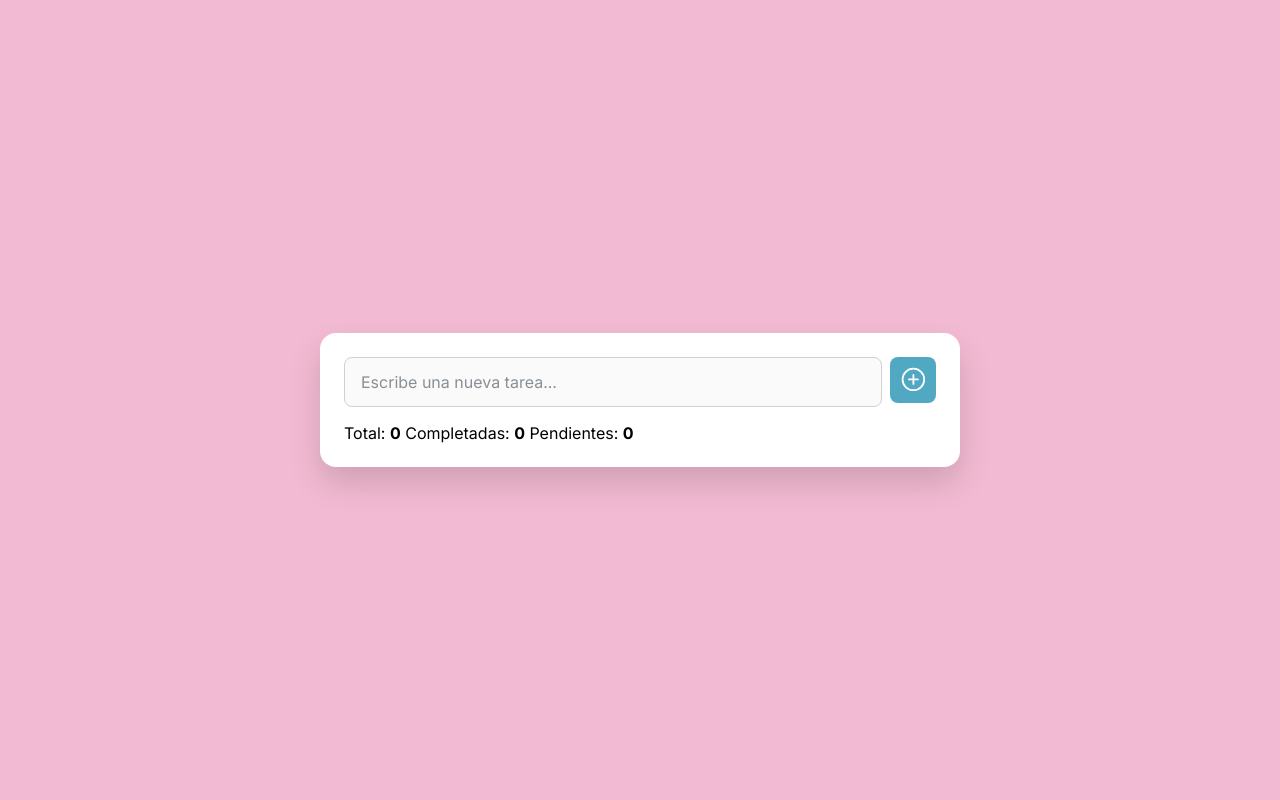
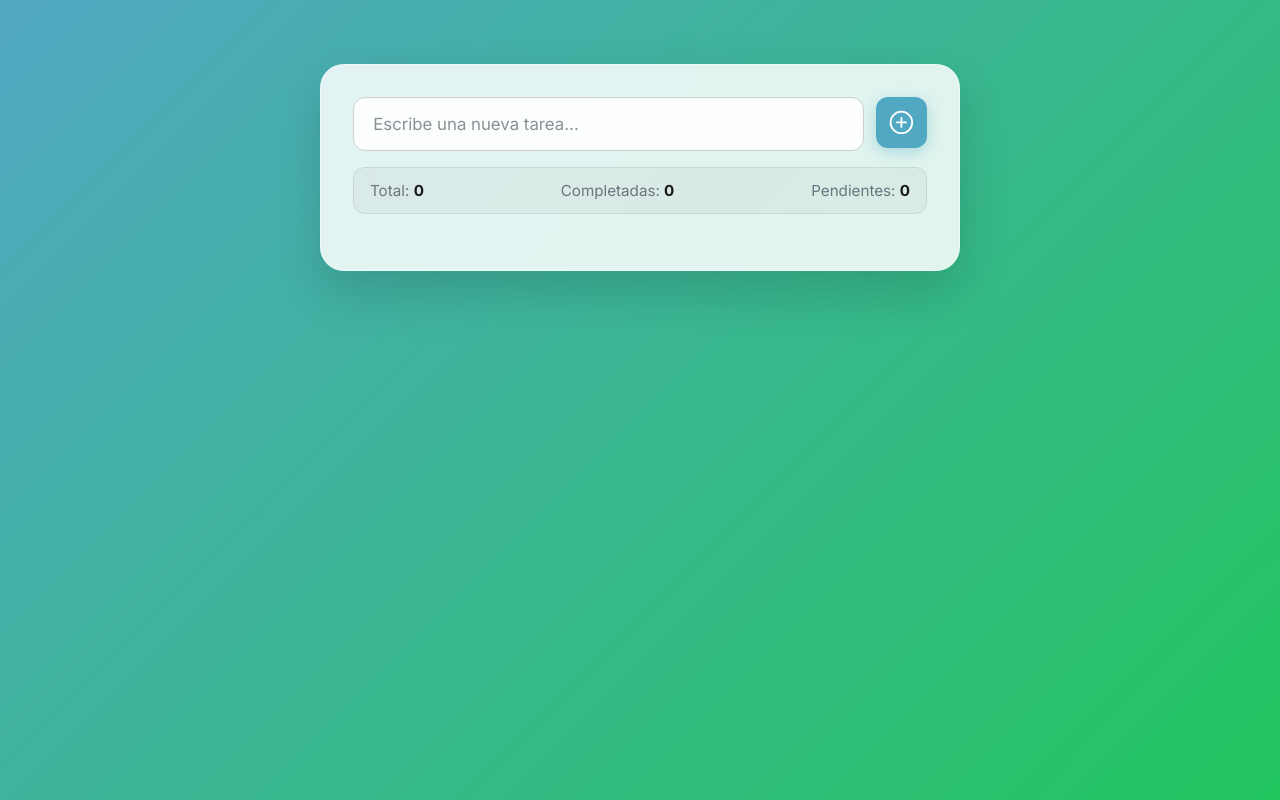
Before and after one commit to moisejos10/PROYECTO-lista-de-tareas, a website: page tasks/index.html in a window 1280 px wide. Drawn offline with nearby package versions, Linux system fonts and the light colour scheme.

Commit message:
Mejora visual: Diseño moderno con glassmorphism en la página principal y lista de tareas

```diff
--- a/db.json
+++ b/db.json
@@ -1,8 +1,8 @@
 {
   "tasks": [
     {
-      "id": "253e",
-      "texto": "hola jejejej",
+      "id": "8ca7",
+      "texto": "Que bello me quedo",
       "check": false
     }
   ]
--- a/index.css
+++ b/index.css
@@ -1,304 +1,188 @@
-/* --- PALETA DE COLORES (MODO CLARO POR DEFECTO) --- */
 :root {
-  /* Nombres semánticos para cada color */
-  --color-bg-page: #d8f2f2;
-  --color-bg-lista: #ffffff;
-  --color-bg-input: #fafafa;
-  --color-text-primary: #1a1a1a;
-  --color-text-placeholder: #6c757d;
-  --color-text-error: #ff0000;
-  --color-border-input: #d0d0d0;
-  --color-border-list: rgba(0, 0, 0, 0.1);
-  --color-shadow: rgba(0, 0, 0, 0.15);
-
-  /* Colores de Acento */
-  --accent-primary: #51a8c3;        /* Botón Agregar */
-  --accent-primary-hover: #458ea2;
-
-  /* NUEVO COLOR VERDE PARA CHECK */
-  --accent-check: #22c55e;
-  --accent-check-hover: #16a34a;
-
-  --accent-danger: #f81717;         /* Botón Eliminar */
-  --accent-danger-hover: #c92424;
-
-  --accent-focus-ring: rgba(81, 168, 195, 0.25);
-
-  /* Colores de Scrollbar */
-  --scrollbar-track: rgba(0, 0, 0, 0.05);
-  --scrollbar-thumb: #b0b0b0;
-  --scrollbar-thumb-hover: #909090;
+    --accent-primary: #51a8c3;
+    --accent-secondary: #22c55e;
+    --accent-gradient: linear-gradient(135deg, var(--accent-primary), var(--accent-secondary));
+    --glass-bg: rgba(255, 255, 255, 0.75);
+    --glass-border: rgba(255, 255, 255, 0.2);
 }
 
-
-/* --- MODO OSCURO AUTOMÁTICO --- */
 @media (prefers-color-scheme: dark) {
     :root {
-    --color-bg-page: #474f4f51;
-    --color-bg-lista: #252c2c;
-    --color-bg-input: #1f2626;
-    --color-text-primary: #f0f0f0;
-    --color-text-placeholder: #888888;
-    --color-text-error: #ec0000;
-    --color-border-input: #4a5555;
-    --color-border-list: rgba(255, 255, 255, 0.1);
-    --color-shadow: rgba(0, 0, 0, 0.4);
-
-    --accent-primary: #55b8d4;
-    --accent-primary-hover: #6bc9e3;
-
-    /* NUEVO COLOR VERDE MODO OSCURO */
-    --accent-check: #4ade80;
-    --accent-check-hover: #22c55e;
-
-    --accent-danger: #ff4d4d;
-    --accent-danger-hover: #ff6b6b;
-
-    --accent-focus-ring: rgba(85, 184, 212, 0.4);
-
-    --scrollbar-track: rgba(255, 255, 255, 0.05);
-    --scrollbar-thumb: #555;
-    --scrollbar-thumb-hover: #777;
+        --glass-bg: rgba(28, 28, 30, 0.8);
+        --glass-border: rgba(255, 255, 255, 0.05);
     }
 }
 
-
-/* --- ESTILOS GENERALES Y DE LA APP --- */
-body {
-  background-color: var(--primary-color);
-  font-family: "Inter", sans-serif;
-  transition: background-color 0.3s ease;
+@keyframes fadeInUp {
+    from {
+        opacity: 0;
+        transform: translateY(30px);
+    }
+    to {
+        opacity: 1;
+        transform: translateY(0);
+    }
 }
 
-main {
+#nav-bar {
     width: 100%;
-  max-width: 40rem;
-  background-color: var(--color-bg-lista);
-  padding: 1.5rem;
-  border-radius: 1rem;
-  box-shadow: 0 1rem 2rem var(--color-shadow);
-  margin: 2rem auto;
-  transition: background-color 0.3s ease, box-shadow 0.3s ease;
+    background-color: var(--glass-bg);
+    backdrop-filter: blur(16px);
+    -webkit-backdrop-filter: blur(16px);
+    padding: 1.2rem 0;
+    border-bottom: 1px solid var(--glass-border);
+    position: fixed;
+    top: 0;
+    left: 0;
+    z-index: 1000;
+    box-shadow: 0 4px 30px rgba(0, 0, 0, 0.05);
 }
 
-/* --- Estilos del Formulario --- */
-form {
-  margin-bottom: 0.5rem; /* Reduje un poco el margen para pegar los contadores */
+#nav-container {
+    width: 100%;
+    max-width: 80rem;
+    margin: 0 auto;
+    display: flex;
+    justify-content: space-between;
+    align-items: center;
+    padding: 0 2rem;
 }
 
-form div {
-  display: flex;
-  gap: 0.5rem;
+#nav-logo {
+    font-size: 2.2rem;
+    color: var(--accent-primary);
+    transition: transform 0.3s ease;
 }
 
-form input[type="text"] {
-  flex-grow: 1;
-  background-color: var(--color-bg-input);
-  border: 1.5px solid var(--color-border-input);
-  border-radius: 0.5rem;
-  padding: 0.9rem 1rem;
-  font-size: 1rem;
-  color: var(--color-text-primary);
-  font-family: "Inter", sans-serif;
-  transition: background-color 0.3s ease, border-color 0.3s ease, color 0.3s ease;
+#nav-logo:hover {
+    transform: rotate(15deg) scale(1.1);
 }
 
-form input[type="text"]::placeholder {
-  color: var(--color-text-placeholder);
-  opacity: 0.8;
+#nav-links-container {
+    display: flex;
+    gap: 2.5rem;
 }
 
-form input[type="text"]:focus {
-  outline: none;
-  border-color: var(--accent-primary);
-  box-shadow: 0 0 0 0.2rem var(--accent-focus-ring);
+.nav-link {
+    text-decoration: none;
+    color: var(--text-color);
+    font-weight: 600;
+    font-size: 1.1rem;
+    position: relative;
+    padding-bottom: 0.2rem;
+    transition: color 0.3s;
 }
 
-button#agregar {
-  flex-shrink: 0;
-  width: 2.875rem;
-  height: 2.875rem;
+.nav-link::after {
+    content: '';
+    position: absolute;
+    width: 0;
+    height: 2px;
+    bottom: 0;
+    left: 0;
     background-color: var(--accent-primary);
-  border: none;
-  border-radius: 0.5rem;
-  cursor: pointer;
-  display: grid;
-  place-items: center;
-  line-height: 0;
-  transition: background-color 0.2s ease;
+    transition: width 0.3s ease;
 }
 
-button#agregar:hover {
-  background-color: var(--accent-primary-hover);
+.nav-link:hover {
+    color: var(--accent-primary);
 }
 
-button#agregar ion-icon {
-  font-size: 1.8rem;
-  color: white;
+.nav-link:hover::after {
+    width: 100%;
 }
 
-form p {
-  font-size: 0.9rem;
-  color: var(--color-text-error);
-  font-weight: 500;
-  margin-top: 0.75rem;
+#nav-menu-btn {
+    display: none;
+    background: none;
+    border: none;
+    font-size: 2.2rem;
+    color: var(--text-color);
+    cursor: pointer;
+    transition: color 0.3s;
 }
 
-/* --- NUEVOS ESTILOS PARA LOS CONTADORES --- */
-#contadores {
-    display: flex;
-    justify-content: space-between;
-    margin-bottom: 1rem;
-    padding: 0.5rem 0.5rem;
-    color: var(--color-text-placeholder);
-    font-size: 0.9rem;
-    border-bottom: 1px solid var(--color-border-list);
+#nav-menu-btn:hover {
+    color: var(--accent-primary);
 }
 
-#contadores b {
-    color: var(--color-text-primary);
+#main {
+    display: flex;
+    flex-direction: column;
+    align-items: center;
+    justify-content: center;
+    text-align: center;
+    min-height: 100vh;
+    width: 100%;
+    max-width: 60rem;
+    margin: 0 auto;
+    padding: 6rem 2rem 2rem 2rem;
+    background-color: transparent;
+    animation: fadeInUp 0.8s ease-out forwards;
+    box-sizing: border-box;
 }
 
-
-/* --- Estilos de la Lista de Tareas --- */
-ul {
-  list-style-type: none;
-  display: flex;
-  flex-direction: column;
-  gap: 0;
-  max-height: 20rem;
-  overflow-y: auto;
-  background-color: transparent;
-  padding: 0 0.25rem;
+#main-title {
+    font-size: 4.5rem;
+    font-weight: 800;
+    background: var(--accent-gradient);
+    -webkit-background-clip: text;
+    -webkit-text-fill-color: transparent;
+    background-clip: text;
+    margin-bottom: 1.5rem;
+    letter-spacing: -1.5px;
 }
 
-li {
-  display: flex;
-  align-items: center;
-  gap: 1rem;
-  padding: 1rem 0.5rem;
-  border-bottom: 1px solid var(--color-border-list);
-  transition: border-color 0.3s ease;
+#main-desc-text {
+    font-size: 1.25rem;
+    color: var(--text-color);
+    opacity: 0.85;
+    margin-bottom: 3rem;
+    line-height: 1.7;
+    max-width: 80%;
 }
 
-li:last-child {
-  border-bottom: none;
+#main-desc-btn {
+    background: var(--accent-primary);
+    color: white;
+    border: none;
+    padding: 1.2rem 3rem;
+    font-size: 1.2rem;
+    font-weight: 600;
+    border-radius: 3rem;
+    cursor: pointer;
+    box-shadow: 0 10px 25px rgba(81, 168, 195, 0.35);
+    transition: all 0.3s ease;
 }
 
-li p {
-  flex-grow: 1;
-  margin: 0;
-  color: var(--color-text-primary);
-  line-height: 1.5;
-  overflow-wrap: break-word;
-  word-break: break-word;
-  transition: color 0.3s ease;
+#main-desc-btn:hover {
+    background: #458ea2;
+    transform: translateY(-4px);
+    box-shadow: 0 15px 30px rgba(81, 168, 195, 0.5);
 }
 
-/* NUEVA CLASE PARA TAREA COMPLETADA */
-li p.completada {
-    text-decoration: line-through;
-    opacity: 0.5;
+#main-desc-btn:active {
+    transform: translateY(1px);
+    box-shadow: 0 5px 15px rgba(81, 168, 195, 0.3);
 }
 
-li button {
-  flex-shrink: 0;
-  width: 2.8rem;
-  height: 2.8rem;
-  border: none;
-  border-radius: 0.5rem;
-  cursor: pointer;
-  display: grid;
-  place-items: center;
-  transition: background-color 0.3s ease;
+@media (max-width: 600px) {
+    #nav-links-container {
+        display: none;
     }
-
-li button ion-icon {
-  font-size: 1.7rem;
-  color: white;
+    #nav-menu-btn {
+        display: block;
     }
-
-
-/* Botón de eliminar */
-button.eliminar {
-  background-color: var(--accent-danger);
-
+    #main-title {
+        font-size: 3rem;
     }
-button.eliminar:hover {
-  background-color: var(--accent-danger-hover);
+    #main-desc-text {
+        max-width: 100%;
+        font-size: 1.1rem;
+        margin-bottom: 2rem;
     }
-
-/* Boton chek */
-button.check {
-  background-color: var(--accent-check);
-
-}
-button.check:hover {
-  background-color: var(--accent-check-hover);
-}
-
-
-
-
-ul::-webkit-scrollbar {
-  width: 0.6rem;
-}
-
-ul::-webkit-scrollbar-track {
-  background: var(--scrollbar-track);
-  border-radius: 0.5rem;
-  margin: 0.5rem 0;
-}
-
-ul::-webkit-scrollbar-thumb {
-  background-color: var(--scrollbar-thumb);
-  border-radius: 0.5rem;
-  border: 2px solid var(--color-bg-lista); /* Ajustado a bg-lista */
-  transition: background-color 0.2s ease;
-}
-
-ul::-webkit-scrollbar-thumb:hover {
-  background-color: var(--scrollbar-thumb-hover);
-}
-
-/* ---  ESTILOS RESPONSIVOS (MÓVILES) --- */
-@media (max-width: 600px) {
-  main {
-    margin: 1rem;
-    padding: 1rem;
-    box-shadow: 0 0.5rem 1rem var(--color-shadow);
-  }
-
-  body {
-    padding: 0;
-  }
-
-  form div {
-    flex-wrap: wrap;
-  }
-
-  form input[type="text"] {
-    flex-basis: 70%;
-    flex-grow: 1;
-    min-width: 150px;
-  }
-
-  button#agregar {
-    flex-grow: 1;
-    flex-basis: 2.875rem;
-  }
-
-  li {
-    flex-wrap: wrap;
-    gap: 0.75rem;
-  }
-
-  li button {
-    width: 2.25rem;
-    height: 2.25rem;
-  }
-
-  li button ion-icon {
-    font-size: 1.6rem;
+    #main-desc-btn {
+        width: 100%;
+        padding: 1.2rem;
     }
 }
--- a/tasks/index.css
+++ b/tasks/index.css
@@ -1,107 +1,104 @@
+:root {
+    --accent-primary: #51a8c3;
+    --accent-secondary: #22c55e;
+    --accent-danger: #ef4444;
+    --accent-danger-hover: #dc2626;
+    --accent-check-hover: #16a34a;
+    --accent-primary-hover: #458ea2;
+    --accent-gradient: linear-gradient(135deg, var(--accent-primary), var(--accent-secondary));
 
-/* --- PALETA DE COLORES (MODO CLARO POR DEFECTO) --- */
-:root {
-  /* Nombres semánticos para cada color */
-  --color-bg-page: #d8f2f2;       /* Basado en tu --main-bg cian pálido */
-  --color-bg-lista: #ffffff;        /* Blanco para el contenedor principal */
-  --color-bg-input: #fafafa;      /* Un blanco ligeramente distinto para el input */
-  --color-text-primary: #1a1a1a;  /* Negro para texto principal */
-  --color-text-placeholder: #6c757d; /* Tu --text-dark */
-  --color-text-error: #ff0000;    /* Tu color de error */
+    --glass-bg: rgba(255, 255, 255, 0.85);
+    --glass-border: rgba(255, 255, 255, 0.5);
+
+    --color-bg-input: rgba(255, 255, 255, 0.9);
+    --color-text-primary: #1a1a1a;
+    --color-text-placeholder: #6c757d;
+    --color-text-error: #ef4444;
     --color-border-input: #d0d0d0;
-  --color-border-list: rgba(0, 0, 0, 0.1);
-  --color-shadow: rgba(0, 0, 0, 0.15); /* Sombra más suave */
+    --color-border-list: rgba(0, 0, 0, 0.08);
 
-  /* Colores de Acento (Tus colores) */
-  --accent-primary: #51a8c3;        /* Botón Agregar */
-  --accent-primary-hover: #458ea2;
-  --accent-edit: #0062a5;           /* Botón Editar */
-  --accent-edit-hover: #004c81;
-  --accent-danger: #f81717;         /* Botón Eliminar */
-  --accent-danger-hover: #c92424;
+    --accent-focus-ring: rgba(81, 168, 195, 0.4);
 
-  /* Sombra para el :focus del input */
-  --accent-focus-ring: rgba(81, 168, 195, 0.25);
-
-  /* Colores de Scrollbar */
     --scrollbar-track: rgba(0, 0, 0, 0.05);
-  --scrollbar-thumb: #b0b0b0;
-  --scrollbar-thumb-hover: #909090;
+    --scrollbar-thumb: #cbd5e1;
+    --scrollbar-thumb-hover: #94a3b8;
 }
 
-
-/* --- MODO OSCURO AUTOMÁTICO --- */
 @media (prefers-color-scheme: dark) {
     :root {
-    /* Redefinimos las mismas variables para el modo oscuro */
-    --color-bg-page: #474f4f51;
-    --color-bg-lista: #252c2c;
-    --color-bg-input: #1f2626;
-    --color-text-primary: #f0f0f0;
-    --color-text-placeholder: #888888;
-    --color-text-error: #ec0000;
-    --color-border-input: #4a5555;
-    --color-border-list: rgba(255, 255, 255, 0.1);
-    --color-shadow: rgba(0, 0, 0, 0.4);
+        --glass-bg: rgba(28, 28, 30, 0.75);
+        --glass-border: rgba(255, 255, 255, 0.15);
 
-    /* Los acentos pueden ser más brillantes en modo oscuro */
-    --accent-primary: #55b8d4;
-    --accent-primary-hover: #6bc9e3;
-    --accent-edit: #3e98d4;
-    --accent-edit-hover: #5aa9e0;
-    --accent-danger: #ff4d4d;
-    --accent-danger-hover: #ff6b6b;
+        --color-bg-input: rgba(0, 0, 0, 0.4);
+        --color-text-primary: #f8fafc;
+        --color-text-placeholder: #94a3b8;
+        --color-text-error: #f87171;
+        --color-border-input: rgba(255, 255, 255, 0.15);
+        --color-border-list: rgba(255, 255, 255, 0.08);
 
-    --accent-focus-ring: rgba(85, 184, 212, 0.4);
-
-    /* Colores de Scrollbar */
         --scrollbar-track: rgba(255, 255, 255, 0.05);
-    --scrollbar-thumb: #555;
-    --scrollbar-thumb-hover: #777;
+        --scrollbar-thumb: #475569;
+        --scrollbar-thumb-hover: #64748b;
     }
 }
 
+@keyframes fadeInUp {
+    from {
+        opacity: 0;
+        transform: translateY(30px);
+    }
+    to {
+        opacity: 1;
+        transform: translateY(0);
+    }
+}
 
-/* --- ESTILOS GENERALES Y DE LA APP --- */
-/* Añadimos transiciones suaves para el cambio de modo */
 body {
-  background-color: var(--primary-color);
-  font-family: "Inter", sans-serif; /* Moví la fuente aquí */
-  transition: background-color 0.3s ease;
+    background: var(--accent-gradient);
+    background-attachment: fixed;
+    font-family: "Inter", sans-serif;
+    min-height: 100vh;
+    margin: 0;
+    padding: 1rem;
+    display: flex;
+    justify-content: center;
+    align-items: flex-start;
 }
 
 main {
     width: 100%;
     max-width: 40rem;
-  /* Usamos la variable de fondo de la app */
-  background-color: var(--color-bg-lista);
-  padding: 1.5rem;
-  border-radius: 1rem;
-  box-shadow: 0 1rem 2rem var(--color-shadow); /* Sombra más sutil */
-  margin: 2rem auto; /* Centrado para que se vea mejor */
-  transition: background-color 0.3s ease, box-shadow 0.3s ease;
+    background-color: var(--glass-bg);
+    backdrop-filter: blur(20px);
+    -webkit-backdrop-filter: blur(20px);
+    padding: 2rem;
+    border-radius: 1.5rem;
+    border: 1px solid var(--glass-border);
+    box-shadow: 0 20px 50px rgba(0, 0, 0, 0.15);
+    margin-top: 3rem;
+    animation: fadeInUp 0.8s ease-out forwards;
 }
 
-/* --- Estilos del Formulario --- */
 form {
     margin-bottom: 1rem;
 }
 
 form div {
     display: flex;
-  gap: 0.5rem;
+    gap: 0.75rem;
 }
 
 form input[type="text"] {
     flex-grow: 1;
     background-color: var(--color-bg-input);
     border: 1.5px solid var(--color-border-input);
-  border-radius: 0.5rem;
-  padding: 0.9rem 1rem;
-  font-size: 1rem;
-  color: var(--color-text-primary); /* Texto principal */
+    border-radius: 0.75rem;
+    padding: 1rem 1.2rem;
+    font-size: 1.05rem;
+    color: var(--color-text-primary);
     font-family: "Inter", sans-serif;
-  transition: background-color 0.3s ease, border-color 0.3s ease, color 0.3s ease;
+    transition: all 0.3s ease;
+    box-shadow: inset 0 2px 4px rgba(0,0,0,0.02);
 }
 
 form input[type="text"]::placeholder {
@@ -111,75 +108,113 @@ form input[type="text"]::placeholder {
 
 form input[type="text"]:focus {
     outline: none;
-  border-color: var(--accent-primary); /* Borde de acento al enfocar */
-  box-shadow: 0 0 0 0.2rem var(--accent-focus-ring);
+    border-color: var(--accent-primary);
+    box-shadow: 0 0 0 4px var(--accent-focus-ring);
+    background-color: var(--color-bg-input);
 }
 
 button#agregar {
     flex-shrink: 0;
-  width: 2.875rem;
-  height: 2.875rem;
-  background-color: var(--accent-primary);
+    width: 3.2rem;
+    height: 3.2rem;
+    background: var(--accent-primary);
     border: none;
-  border-radius: 0.5rem;
+    border-radius: 0.75rem;
     cursor: pointer;
     display: grid;
     place-items: center;
     line-height: 0;
-  transition: background-color 0.2s ease; /* Transición de fondo */
+    box-shadow: 0 4px 15px rgba(81, 168, 195, 0.4);
+    transition: all 0.3s ease;
 }
 
 button#agregar:hover {
-  background-color: var(--accent-primary-hover); /* Cambio de color en hover */
+    background: var(--accent-primary-hover);
+    transform: translateY(-2px);
+    box-shadow: 0 6px 20px rgba(81, 168, 195, 0.5);
+}
+
+button#agregar:active {
+    transform: translateY(1px);
 }
 
 button#agregar ion-icon {
     font-size: 1.8rem;
-  color: white; /* El blanco funciona en ambos modos para el botón primario */
+    color: white;
 }
 
-/* El párrafo de error */
 form p {
     font-size: 0.9rem;
     color: var(--color-text-error);
     font-weight: 500;
     margin-top: 0.75rem;
-  /* display: none; */
+    padding-left: 0.5rem;
 }
 
-/* --- Estilos de la Lista de Tareas --- */
+#contadores {
+    display: flex;
+    justify-content: space-between;
+    margin-bottom: 1.5rem;
+    padding: 0.8rem 1rem;
+    background-color: rgba(0, 0, 0, 0.04);
+    border-radius: 0.75rem;
+    color: var(--color-text-placeholder);
+    font-size: 0.95rem;
+    border: 1px solid var(--color-border-list);
+}
+
+@media (prefers-color-scheme: dark) {
+    #contadores {
+        background-color: rgba(255, 255, 255, 0.04);
+    }
+}
+
+#contadores b {
+    color: var(--color-text-primary);
+    font-weight: 700;
+}
+
 ul {
     list-style-type: none;
     display: flex;
     flex-direction: column;
-  gap: 0; /* 0 gap, el borde hará la separación */
-  max-height: 20rem;
+    gap: 0.5rem;
+    max-height: 22rem;
     overflow-y: auto;
     background-color: transparent;
-  padding: 0 0.25rem; /* Pequeño padding para el scrollbar */
+    padding: 0 0.25rem;
 }
 
 li {
     display: flex;
     align-items: center;
     gap: 1rem;
-  padding: 1rem 0.5rem; /* Padding horizontal añadido */
-  border-bottom: 1px solid var(--color-border-list); /* Borde más sutil */
-  transition: border-color 0.3s ease;
+    padding: 1rem;
+    background-color: var(--color-bg-input);
+    border-radius: 0.75rem;
+    border: 1px solid var(--color-border-list);
+    transition: all 0.3s ease;
 }
 
-li:last-child {
-  border-bottom: none;
+li:hover {
+    transform: translateX(4px);
+    box-shadow: 0 4px 12px rgba(0, 0, 0, 0.05);
 }
 
 li p {
     flex-grow: 1;
     margin: 0;
-  color: var(--color-text-primary); /* Texto principal */
+    color: var(--color-text-primary);
+    font-size: 1.05rem;
     line-height: 1.5;
     overflow-wrap: break-word;
     word-break: break-word;
-  transition: color 0.3s ease;
+    transition: all 0.3s ease;
+}
+
+li p.completada {
+    text-decoration: line-through;
+    opacity: 0.5;
 }
 
 li button {
@@ -191,49 +226,63 @@ li button {
     cursor: pointer;
     display: grid;
     place-items: center;
-  transition: background-color 0.3s ease; /* Transición de fondo */
+    transition: all 0.3s ease;
 }
 
 li button ion-icon {
-  font-size: 1.7rem;
-  color: white; /* Blanco para los íconos */
+    font-size: 1.5rem;
+    color: white;
 }
 
-
-/* Botón de eliminar */
 button.eliminar {
-  background-color: var(--accent-danger);
-  /* No necesitas bordes si el fondo es sólido */
-}
-button.eliminar:hover {
-  background-color: var(--accent-danger-hover);
+    background-color: transparent;
+    border: 1.5px solid var(--accent-danger);
 }
 
-/* Botón de editar */
-button.editar {
-  background-color: var(--accent-edit);
-}
-button.editar:hover {
-  background-color: var(--accent-edit-hover);
+button.eliminar ion-icon {
+    color: var(--accent-danger);
+    transition: color 0.3s ease;
 }
 
+button.eliminar:hover {
+    background-color: var(--accent-danger);
+}
 
-/* === ESTILO DE SCROLLBAR (Usando Variables) === */
+button.eliminar:hover ion-icon {
+    color: white;
+}
+
+button.check {
+    background-color: transparent;
+    border: 1.5px solid var(--accent-secondary);
+}
+
+button.check ion-icon {
+    color: var(--accent-secondary);
+    transition: color 0.3s ease;
+}
+
+button.check:hover {
+    background-color: var(--accent-secondary);
+}
+
+button.check:hover ion-icon {
+    color: white;
+}
 
 ul::-webkit-scrollbar {
-  width: 0.6rem;
+    width: 0.5rem;
 }
 
 ul::-webkit-scrollbar-track {
     background: var(--scrollbar-track);
-  border-radius: 0.5rem;
+    border-radius: 1rem;
     margin: 0.5rem 0;
 }
 
 ul::-webkit-scrollbar-thumb {
     background-color: var(--scrollbar-thumb);
-  border-radius: 0.5rem;
-  border: 2px solid var(--color-bg-app); /* Borde del color de fondo de la app */
+    border-radius: 1rem;
     transition: background-color 0.2s ease;
 }
 
@@ -241,57 +290,46 @@ ul::-webkit-scrollbar-thumb:hover {
     background-color: var(--scrollbar-thumb-hover);
 }
 
-/* ---  ESTILOS RESPONSIVOS (MÓVILES) --- */
-
-/* Se aplica a cualquier pantalla con un ancho MÁXIMO de 600px */
 @media (max-width: 600px) {
-
-  /*  Hacemos que la app ocupe la pantalla, con menos margen */
     main {
-    margin: 1rem;
-    padding: 1rem;
-    box-shadow: 0 0.5rem 1rem var(--color-shadow); /* Sombra más sutil */
+        margin-top: 1.5rem;
+        padding: 1.5rem;
+        border-radius: 1rem;
     }
 
-  /* Ajustamos el padding del cuerpo (opcional, pero recomendado) */
-  body {
-    padding: 0;
-  }
-
-  /* Permitimos que el formulario se "rompa" en dos líneas si no cabe */
     form div {
         flex-wrap: wrap;
     }
 
-  /* Hacemos que el input y el botón se adapten a ese "rompimiento" */
     form input[type="text"] {
-    /* Le decimos al input que intente ocupar el 70%... */
-    flex-basis: 70%;
-    /* ...pero que pueda crecer */
-    flex-grow: 1;
-    min-width: 150px; /* Evita que se encoja demasiado */
+        flex-basis: 100%;
+        margin-bottom: 0.5rem;
     }
 
     button#agregar {
-    /* Le decimos al botón que ocupe el espacio restante... */
-    flex-grow: 1;
-    /* ...pero que su base sea su tamaño original */
-    flex-basis: 2.875rem;
+        flex-basis: 100%;
+        width: 100%;
+        height: 3rem;
     }
 
-  /* Hacemos que los ítems de la lista también se puedan "romper" */
     li {
         flex-wrap: wrap;
-    gap: 0.75rem; /* Un poco menos de espacio */
+        gap: 0.75rem;
+        padding: 0.8rem;
     }
 
-  /*  Hacemos los botones de editar/eliminar un poco más pequeños */
+    li p {
+        flex-basis: 100%;
+        margin-bottom: 0.5rem;
+    }
+
     li button {
-    width: 2.25rem;  /* (36px) */
-    height: 2.25rem; /* (36px) */
+        width: 2.5rem;
+        height: 2.5rem;
+        flex-grow: 1;
     }
 
     li button ion-icon {
-    font-size: 1.6rem;
+        font-size: 1.4rem;
     }
 }
```
Also changed, not shown: index.html (+1 -1 lines). Lines whose indentation alone changed are shown as unchanged.
